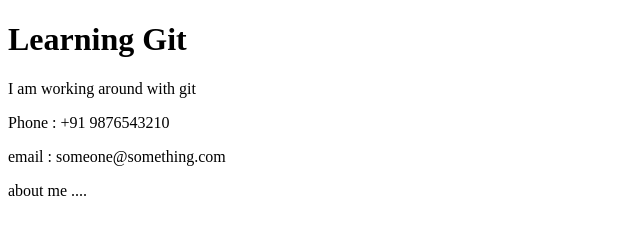
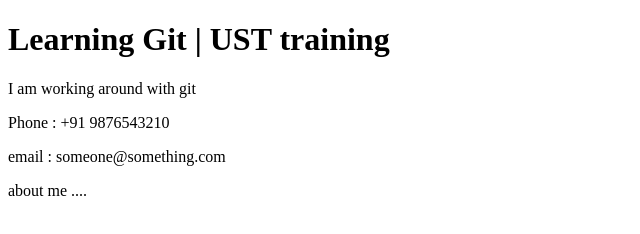
Before and after one commit to iamaswinsudheer/sampleRepo, a plain HTML site: page index.html in a window 1280 px wide. Shown: the whole page, without its empty margins (0-640 px from the left). Drawn offline with Linux system fonts and the light colour scheme.

Commit message:
updated heading

```diff
--- a/index.html
+++ b/index.html
@@ -6,7 +6,7 @@
     <title>Document</title>
 </head>
 <body>
-    <h1>Learning Git</h1>
+    <h1>Learning Git | UST training</h1>
     <p>I am working around with git</p>
     <p>Phone : +91 9876543210</p>
     <p> email : someone@something.com</p>
```
